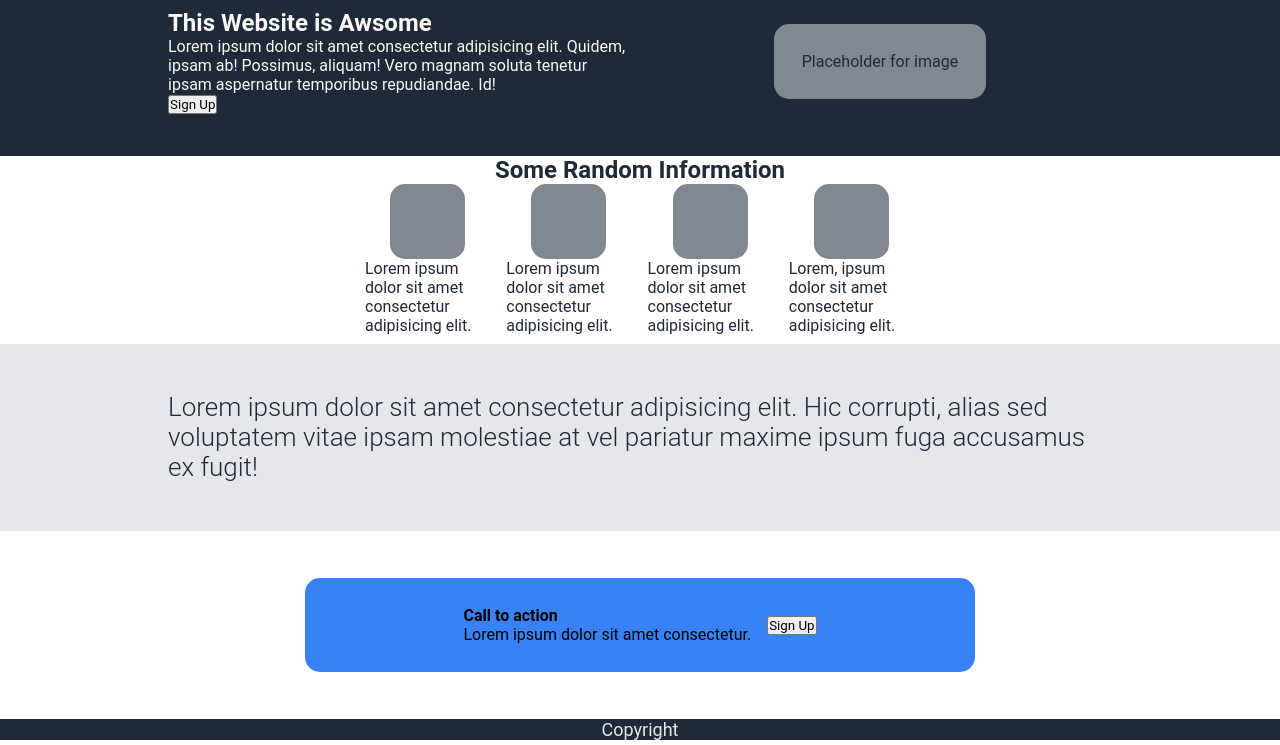
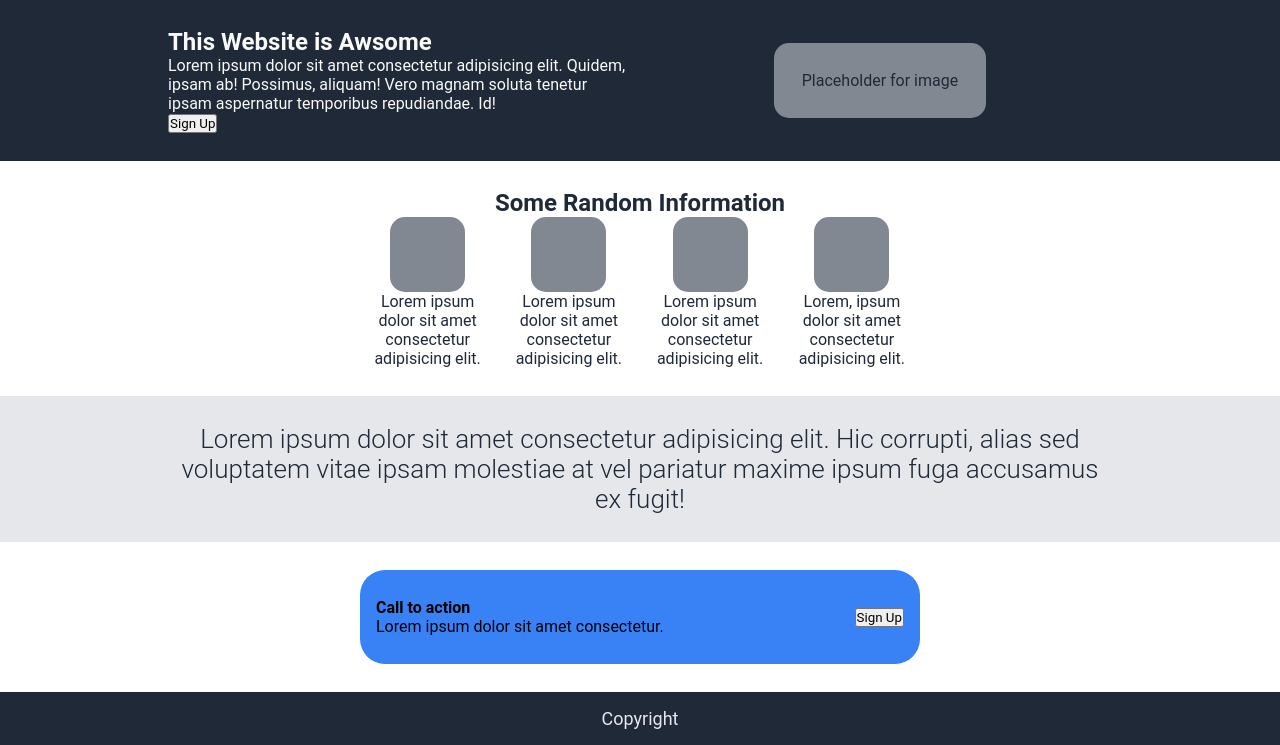
Before and after one commit to NomadicHippiee/landing-page, a plain HTML site: page index.html in a window 1280 px wide. Shown: the part 60-805 px from the top of the page. Drawn offline with Linux system fonts and the light colour scheme.

Commit message:
Landing page layout

```diff
--- a/index.html
+++ b/index.html
@@ -35,23 +35,23 @@
         <div class="container">
           <div>
             <div class="box"></div>
-            <p>Lorem ipsum dolor sit amet consectetur adipisicing elit.</p>
+            <p class="center">Lorem ipsum dolor sit amet consectetur adipisicing elit.</p>
           </div>
           <div>
             <div class="box"></div>
-            <p>Lorem ipsum dolor sit amet consectetur adipisicing elit.</p>
+            <p class="center">Lorem ipsum dolor sit amet consectetur adipisicing elit.</p>
           </div>
           <div>
             <div class="box"></div>
-            <p>Lorem ipsum dolor sit amet consectetur adipisicing elit.</p>
+            <p class="center">Lorem ipsum dolor sit amet consectetur adipisicing elit.</p>
           </div>
           <div>
             <div class="box"></div>
-            <p>Lorem, ipsum dolor sit amet consectetur adipisicing elit.</p>
+            <p class="center">Lorem, ipsum dolor sit amet consectetur adipisicing elit.</p>
           </div>
         </div>
       </section>
-      <section class="quote">
+      <section class="quote center">
         Lorem ipsum dolor sit amet consectetur adipisicing elit. Hic corrupti,
         alias sed voluptatem vitae ipsam molestiae at vel pariatur maxime ipsum
         fuga accusamus ex fugit!
--- a/style.css
+++ b/style.css
@@ -19,7 +19,7 @@ header {
   background-color: #1f2937;
   color: #f9faf8;
   font-weight: 900;
-  padding: 0px 168px;
+  padding: 16px 168px;
   position: sticky;
 }
 
@@ -71,17 +71,16 @@ div.placeholder {
 }
 
 section {
-  padding: 0px 168px;
+  padding: 28px 168px;
   flex: 1 1 0px;
 }
 
 .flex-container {
   display: flex;
   flex-direction: column;
-  justify-content: flex-start;
+  justify-content: center;
   align-items: center;
   color: #1f2937;
-  padding: 0px 168px;
 }
 
 .container {
@@ -98,6 +97,10 @@ section {
   opacity: 0, 7;
 }
 
+.center {
+  text-align: center;
+}
+
 .container div {
   display: flex;
   flex-direction: column;
@@ -110,7 +113,6 @@ section.quote {
   font-size: 26px;
   font-weight: 300;
   color: #1f2937;
-  padding: 0px 168px;
   display: flex;
   align-items: center;
 }
@@ -122,17 +124,19 @@ section.hero {
 
 #signup {
     display: flex;
+    flex-direction: column;
     align-items: center;
-    justify-content: space-evenly;
+    justify-content: center;
 }
 
 .signup {
   display: flex;
-  padding: 28px 158px;
-  gap: 16px;
   background-color: #3882F6;
-  border-radius: 15px;
+  border-radius: 25px;
   align-items: center;
+  justify-content: space-between;
+  width: 70vh;
+  padding: 28px 16px;
 
 }
 
@@ -145,4 +149,5 @@ footer {
   color: #f9faf8;
   font-size: 18px;
   color: #e5e7eb;
+  padding: 16px 0px;
 }
```
